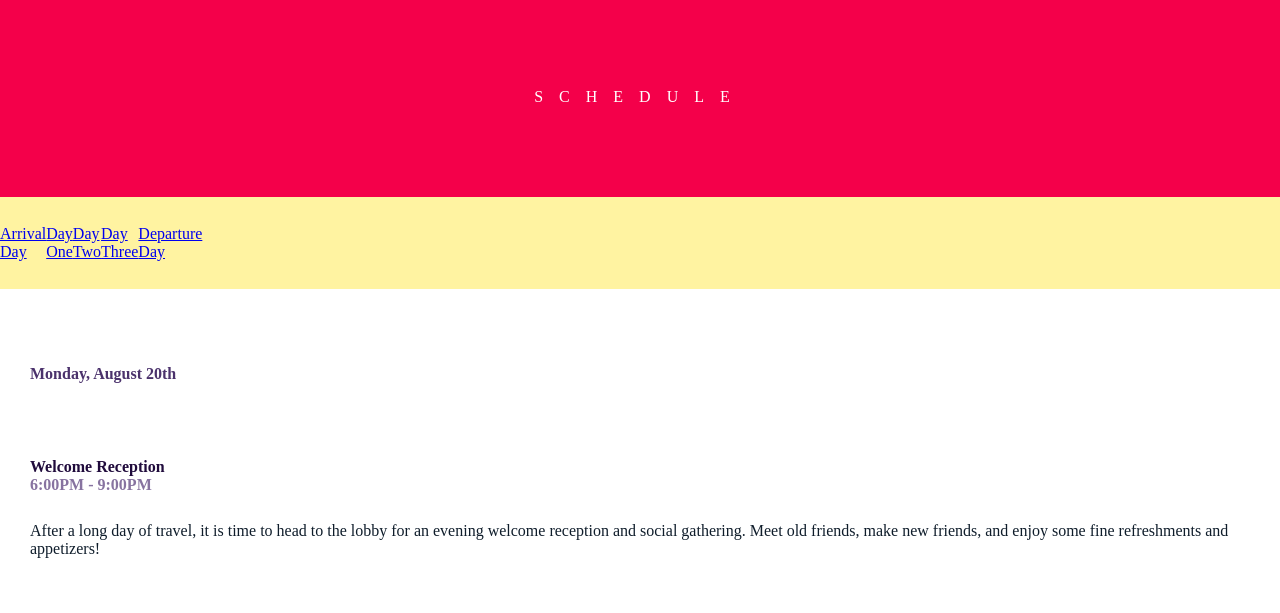
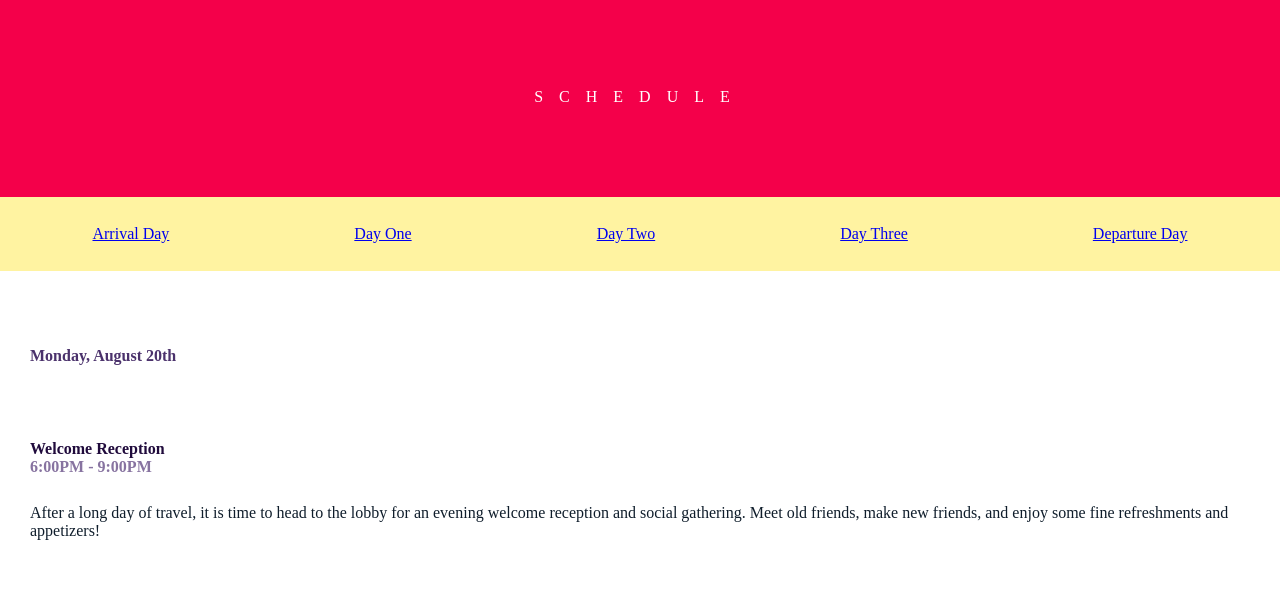
Before and after one commit to dlindahl/2018.jsconf.us, a Gatsby site: page /schedule in a window 1280 px wide. Shown: the part 128-741 px from the top of the page. Built offline with nearby package versions, Linux system fonts and the light colour scheme; Gatsby itself is replaced by a stand-in of ours; no server answers.

Commit message:
Fix regression in sticky header caused by GridRow refactor

```diff
--- a/src/components/SchedulePage/SchedulePage.css
+++ b/src/components/SchedulePage/SchedulePage.css
@@ -9,6 +9,10 @@
   top: 0;
 }
 
+.Schedule-Nav {
+  grid-column: full;
+}
+
 .Schedule-NavItems {
   display: flex;
   flex-direction: row;
```
